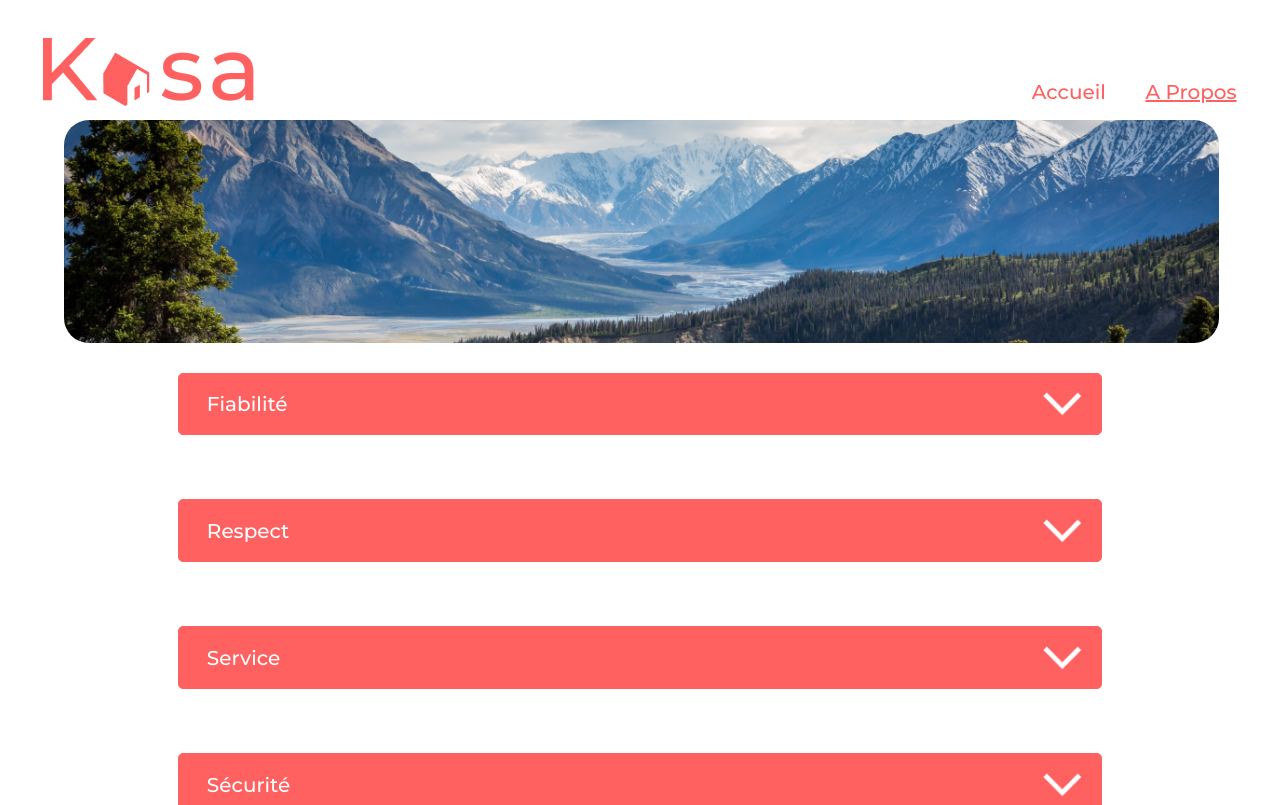
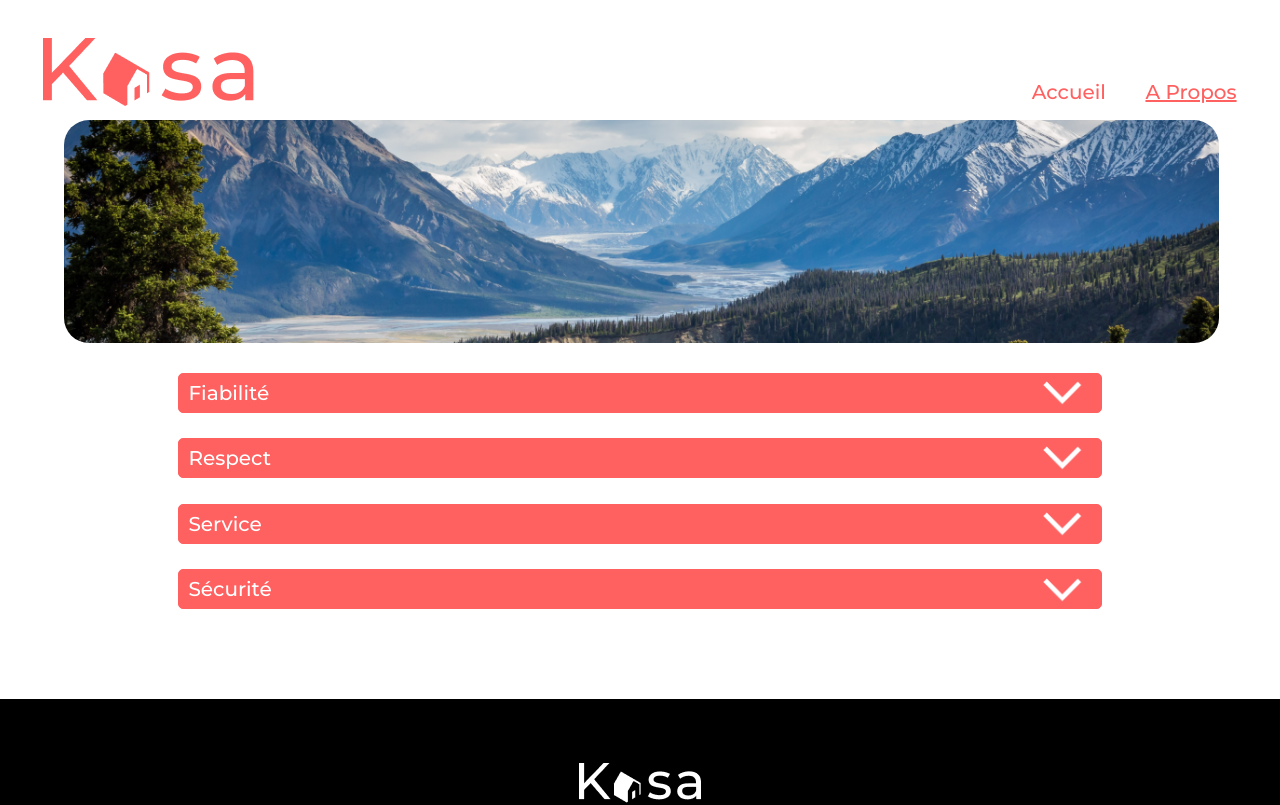
Before and after one commit to Drelkan/Projet-7, a React (Create React App) app: page /a-propos in a window 1280 px wide. Shown: the top 805 px of the page. Built offline with nearby package versions, Linux system fonts and the light colour scheme.

Commit message:
Modification mise en forme

```diff
--- a/package.json
+++ b/package.json
@@ -7,7 +7,6 @@
     "@testing-library/react": "^13.4.0",
     "@testing-library/user-event": "^13.5.0",
     "react": "^18.2.0",
-    "react-awesome-slider": "^4.1.0",
     "react-dom": "^18.2.0",
     "react-router-dom": "^6.11.1",
     "react-scripts": "5.0.1",
--- a/src/App.js
+++ b/src/App.js
@@ -17,7 +17,7 @@ function App() {
         <Route path="/" element={<Home />} />
         <Route path="/a-propos" element={<About />} />
         <Route path="/logement/:id" element={<Logement />} />
-        <Route path="/not-found" element={<NotFound />} />
+        <Route path="*" element={<NotFound />} />
       </Routes>
       <Footer />
     </BrowserRouter>
--- a/src/sass/components/collapsible.scss
+++ b/src/sass/components/collapsible.scss
@@ -119,6 +119,15 @@
   }
 
   @media screen and (min-width: 992px) {
+    .collaps-about{
+      .collapsible-card{
+        margin: 0% 0% 2% 0%;
+        h2{
+          padding: 7px 0% 7px 1%;
+        }
+      }
+    }
+
     .collaps-logement {
       display: flex;
       justify-content: space-between;
@@ -133,6 +142,12 @@
       }
       .collapsible-content {
         width: 100%;
+        border: 1px solid #f6f6f6;
+        background-color: #f6f6f6;
+        height: 200px;
+        p,ul{
+          padding: 4% 4% 0% 4%;
+        }
       }
     }
 
--- a/src/sass/components/host.scss
+++ b/src/sass/components/host.scss
@@ -12,6 +12,8 @@
     margin-right: 10px;
     text-align: right;
     color: #ff6060;
+    margin-top: 10px;
+margin-bottom: 10px;
   }
 }
 
--- a/src/sass/components/rating.scss
+++ b/src/sass/components/rating.scss
@@ -1,12 +1,13 @@
 .star-test {
   display: flex;
   position: absolute;
-  margin: 8% 0% 0% 5%;
+  left: 5%;
+  top: 60%;
 }
 
 @media screen and (min-width: 576px) {
   .star-test {
-    top: 37%;
+    top: 46%;
     img {
       width: 20px;
     }
@@ -18,6 +19,7 @@
     margin: 4% 0% 0% 5%;
     left: 86%;
     top: 78%;
+
     img {
       width: 24px;
     }
--- a/src/sass/components/slider.scss
+++ b/src/sass/components/slider.scss
@@ -14,7 +14,7 @@
   justify-content: center;
 
   img {
-    width: 95%;
+    width: 100%;
     height: 100%;
     object-fit: cover;
     border-radius: 10px;
@@ -30,7 +30,7 @@
   position: absolute;
   width: 24px;
   cursor: pointer;
-  top: 110px;
+  bottom: 90px;
 }
 
 #gauche {
@@ -40,6 +40,11 @@
 #droit {
   right: 15px;
 }
+
+
+
+
+
 
 @media screen and (min-width: 576px) {
   .image-index {
--- a/src/sass/index.scss
+++ b/src/sass/index.scss
@@ -1,5 +1,12 @@
 body {
+  height: 100vh;
   font-family: "Montserrat", sans-serif;
+  #root{
+    display: flex;
+    flex-direction: column;
+    justify-content: space-between;
+  height: 100vh;
+  }
 }
 h1,
 h2,
--- a/src/sass/layout/footer.scss
+++ b/src/sass/layout/footer.scss
@@ -5,6 +5,8 @@ footer {
   background-color: #000000;
   padding: 15% 0% 15% 0%;
   margin-top: 5%;
+  // position: fixed;
+  // bottom: 0;
   img {
     display: block;
     width: 122px;
```
Also changed, not shown: src/components/reusable/Slider.jsx (+5 -20 lines), 1 other file (tests, documents, lock files or other folders).
